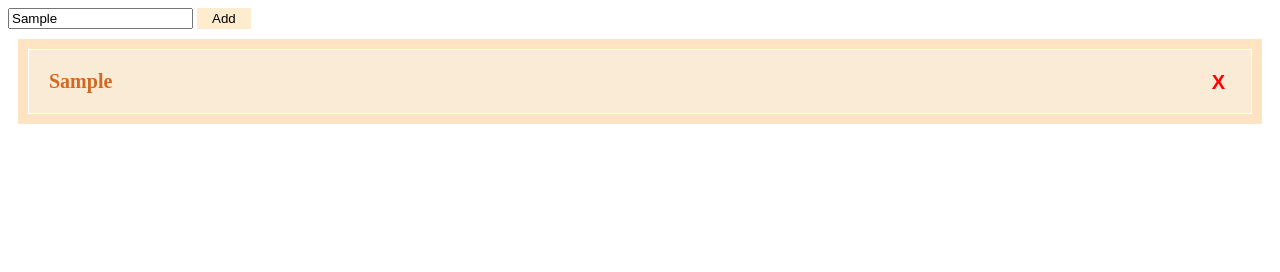
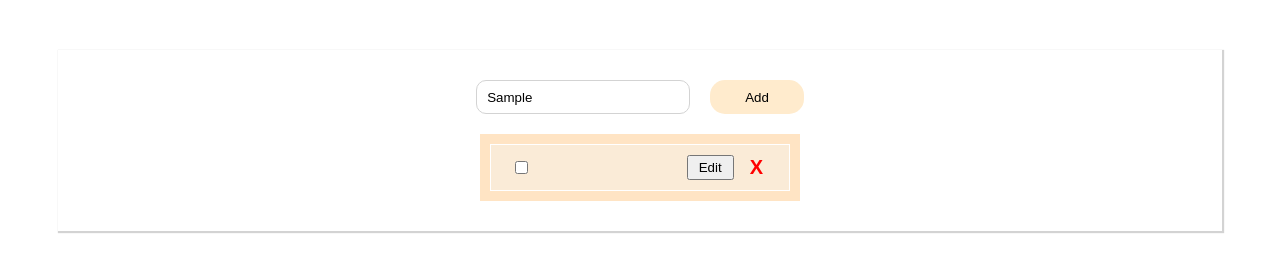
Before and after one commit to smritisethi95/Projects-JS, a plain HTML site: page to-do-list/index.html in a window 1280 px wide. Both pictures are taken after typing "Sample" into the empty fields and a click on the button "Add". Drawn offline with Linux system fonts and the light colour scheme.

Commit message:
checkbutton, edit button added, improved UI

```diff
--- a/to-do-list/app.js
+++ b/to-do-list/app.js
@@ -3,20 +3,34 @@ let item = document.getElementById('add-item');
 let ul = document.getElementById('item-list');
 
 
-addBtn.addEventListener('click', function(e){
-  let li = document.createElement('li');
-  li.id = 'item';
-  li.textContent=item.value;
-  let delBtn = document.createElement('button');
-  delBtn.id = 'btn-del';
-  delBtn.className = 'delete-btn';
-  delBtn.textContent = 'X';
-  li.append(delBtn);
+addBtn.addEventListener('click', function (e) {
+  let li = createButtonsEditAndDelete('li', 'item', '', '');
+  let checkBtn = createButtonsEditAndDelete('input', 'check-btn', 'check-btn', item.value, 'checkbox', item.value);
+  let btnContainer = createButtonsEditAndDelete('div', 'btn-wrapper', 'btn-wrapper', '');
+  let delBtn = createButtonsEditAndDelete('button', 'btn-del', 'delete-btn', 'X');
+  let editBtn = createButtonsEditAndDelete('button', 'btn-edit', 'edit-btn', 'Edit');
+  btnContainer.append(editBtn, delBtn);
+  li.append(checkBtn, btnContainer);
   ul.append(li);
 });
 
-ul.addEventListener('click', function(event){
-  if(event.target.classList.contains('delete-btn')){
-    event.target.parentElement.remove();
+function createButtonsEditAndDelete(type, id, cssClass, btnLabel, inputType, inputValue) {
+  let element = document.createElement(type);
+  element.id = id;
+  element.className = cssClass;
+  element.textContent = btnLabel;
+  if (type === 'input') {
+    element.type = inputType || 'text';
+    if (inputValue !== undefined) {
+      element.value = inputValue;
+    }
+  }
+
+  return element;
+}
+
+ul.addEventListener('click', function (event) {
+  if (event.target.classList.contains('delete-btn')) {
+    event.target.parentElement.parentElement.remove();
   }
 })
--- a/to-do-list/index.html
+++ b/to-do-list/index.html
@@ -10,14 +10,19 @@
 </head>
 
 <body>
-    <input type="text" name="add-item" id="add-item" placeholder="enter the name of the item here" value="">
-    <button type="submit" class="btn-add" id="btn-add" name="add">Add</button>
-    <!-- <button type="submit" class="btn-delete" id="btn-del" name="add">X</button> -->
-    <div class="items-list-wrapper">
-        <ul class="item-list" id="item-list">
-        </ul>
+
+    <div class="main-wrapper">
+        <div class="buttons-wrapper">
+            <input type="text" name="add-item" id="add-item" class="add-item" placeholder="enter the name of the item here" value="">
+            <button type="submit" class="btn-add" id="btn-add" name="add">Add</button>
+        </div>
+        <div class="items-list-wrapper">
+            <ul class="item-list" id="item-list">
+            </ul>
+        </div>
     </div>
-     <script src="./app.js"></script>
+
+    <script src="./app.js"></script>
 </body>
 
 </html>
--- a/to-do-list/style.css
+++ b/to-do-list/style.css
@@ -1,30 +1,70 @@
-.btn-add{
-  padding: 3px 15px;
+.main-wrapper {
+  padding: 30px;
+  margin: 50px;
+  box-shadow: 1px 1px 1px 1px lightgray;
+  display: flex;
+  flex-direction: column;
+  width: auto;
+  gap: 20px;
+}
+
+.buttons-wrapper {
+  display: flex;
+  justify-content: center;
+  gap: 20px;
+}
+
+.add-item {
+  height: 30px;
+  width: 200px;
+  border-radius: 10px;
+  padding-left: 10px;
+  border: 1px solid lightgrey;
+}
+
+.btn-add {
+  padding: 3px 35px;
   background-color: blanchedalmond;
-  border:none;
+  border: none;
+  border-radius: 15px;
 }
-.items-list-wrapper{
-  background-color:bisque;
+
+.items-list-wrapper {
+  background-color: bisque;
   padding: 10px;
-  margin: 10px;
+  margin: 0 auto;
+  width: 300px;
 }
-.item-list{
+
+.item-list {
   list-style-type: none;
-  margin:0;
+  margin: 0;
   padding: 0;
 }
-.item-list li{
+
+.item-list li {
   border: 1px solid white;
   background-color: antiquewhite;
-  padding:20px;
+  padding: 10px 20px;
   color: chocolate;
   font-weight: 600;
-  position: relative;
+  /* position: relative; */
   font-size: 20px;
+  display: flex;
+  flex-direction: row;
+  justify-content: space-between;
 }
-.delete-btn{
-  position: absolute;
-  right:20px;
+.btn-wrapper{
+  display: flex;
+  gap:10px;
+}
+.edit-btn{
+  padding:0 10px;
+}
+.delete-btn {
+  /* position: absolute;
+  right: 20px;
+  top:12px; */
   border: none;
   color: red;
   font-weight: 600;
```
